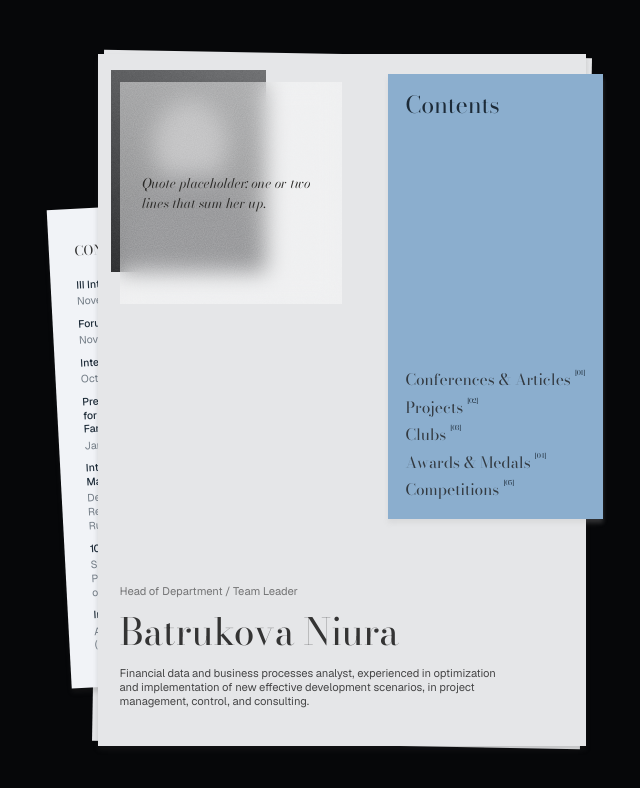
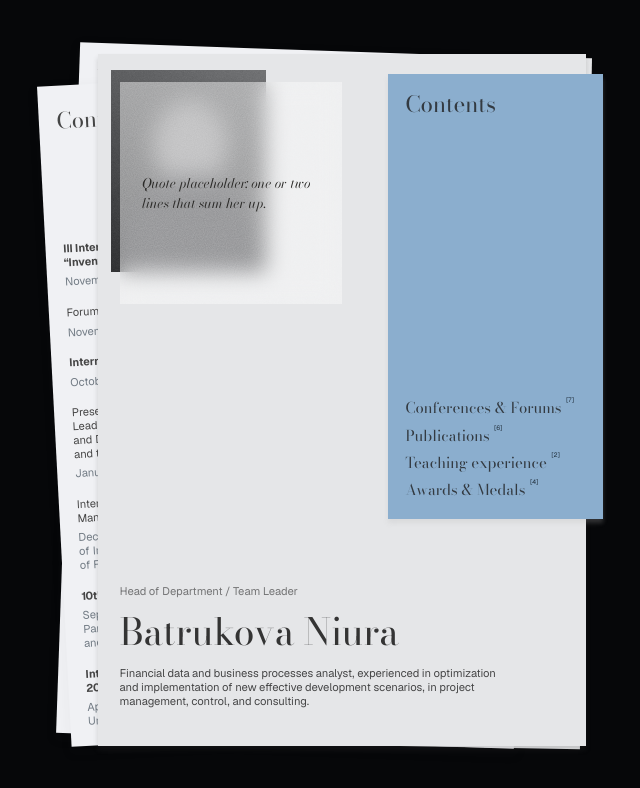
Before and after one commit to nikiuiux/batrukova-cv, a plain HTML site: page index.html in a window 1280 px wide. Shown: the whole page, without its empty margins (279-919 px from the left). Drawn offline with nearby package versions, Linux system fonts and the light colour scheme.

Commit message:
Replace conferences sheet with handoff sheets (Conferences & Forums, Publications), update menu
Co-Authored-By: Claude Opus 5.5 <noreply@anthropic.com>
Claude-Session: https://claude.ai/code/session_019nvruuMRh42WQDNguWqRBq

```diff
--- a/css/style.css
+++ b/css/style.css
@@ -64,8 +64,8 @@
   --card-ink: #1d2b38;
   --menu-ink: #333a41;
 
-  --font-display: "Bodoni 72 Oldstyle", "Bodoni Moda", "Didot", "Bodoni MT", Georgia, serif;
-  --font-italic: "Bodoni 72", "Bodoni 72 Oldstyle", "Bodoni Moda", "Didot", "Bodoni MT", Georgia, serif;
+  --font-display: "itc-bodoni-seventytwo", "Bodoni 72 Oldstyle", "Bodoni Moda", "Didot", "Bodoni MT", Georgia, serif;
+  --font-italic: "itc-bodoni-seventytwo", "Bodoni 72", "Bodoni 72 Oldstyle", "Bodoni Moda", "Didot", "Bodoni MT", Georgia, serif;
   --font-title: "Instrument Serif", "Bodoni 72 Oldstyle", "Bodoni Moda", Georgia, serif;
   --font-text: "Medeo Sans Display", "Medeo Sans", "Inter", system-ui, -apple-system, "Segoe UI", sans-serif;
 }
@@ -247,9 +247,9 @@ body {
   margin: 0;
   font-family: var(--font-title);
   font-weight: 400;
-  font-size: 4.78cqw;
-  line-height: 5.46cqw;
-  color: var(--card-ink);
+  font-size: 4.584cqw;             /* 33.2px in the 320px menu */
+  line-height: 5.239cqw;
+  color: #333a41;
 }
 
 .menu {
@@ -258,7 +258,7 @@ body {
   padding: 0;
   display: flex;
   flex-direction: column;
-  gap: 0.91cqw;
+  gap: 0.873cqw;
 }
 
 .menu a {
@@ -270,12 +270,12 @@ body {
   cursor: pointer;
 }
 
-.menu__label { font-family: var(--font-display); font-size: 3.185cqw; }
+.menu__label { font-family: var(--font-display); font-size: 3.056cqw; }
 
 .menu__num {
-  font-family: var(--font-display);
-  font-size: 1.365cqw;
-  letter-spacing: -0.109cqw;
+  font-family: "Medeo Sans", var(--font-text);
+  font-variation-settings: "opsz" 14;
+  font-size: 1.31cqw;               /* 9.5px in the 320px menu */
   color: var(--card-ink);
 }
 
@@ -287,61 +287,89 @@ body {
 
 .menu a:focus-visible { outline: 2px solid var(--card-ink); outline-offset: 3px; }
 
-/* ---------- A5 sheets (Figma frame "A5 - 1 / paragraphs", 304.452 × 431.307)
-   Same Figma scale as the intro sheet: 1px = 0.22752cqw.
-   It lies under the intro sheet: drag the intro sheet away to see it. ---------- */
+/* ---------- Section sheets (Figma section "handoff")
+   Same Figma scale as the intro sheet: 1px in Figma = 0.22752cqw.
+   Conferences & Forums 420 × 595, Publications 412 × 622.
+   Stacked under the intro sheet; they peek out from its left edge. ---------- */
 
-.a5 {
+.page {
   position: absolute;
   z-index: 2;
-  width: 69.27cqw;
-  height: 98.13cqw;
-  background: #f1f3f7;
-  box-shadow: 0 0.91cqw 1.05cqw rgba(60, 60, 60, 0.2);
+  padding: 3.64cqw;                 /* 16px */
+  display: flex;
+  flex-direction: column;
+  justify-content: space-between;   /* title on top, content at the bottom */
+  background: #f0f1f4;
+  box-shadow: 0.2275cqw 0.91cqw 2.093cqw 0.91cqw rgba(52, 52, 52, 0.03);
   overflow: clip;
 }
 
-.a5--conferences {
+.page--conferences {
+  z-index: 2;
+  width: 95.558cqw;                 /* 420px */
+  height: 135.374cqw;               /* 595px */
   --rot: -3deg;
-  left: -8cqw;   /* peeks out to the left from under the intro sheet */
-  top: 30cqw;
+  left: -9cqw;
+  top: 4cqw;
 }
 
-.a5__content {
-  position: absolute;
-  left: 5.233cqw;
-  top: 6.598cqw;
-  width: 58.7cqw;
-  display: flex;
-  flex-direction: column;
-  gap: 3.64cqw;
+.page--publications {
+  z-index: 1;
+  width: 93.738cqw;                 /* 412px */
+  height: 141.517cqw;               /* 622px */
+  --rot: 2deg;
+  left: -6cqw;
+  top: -1cqw;
 }
 
-.a5__title {
+.page__title {
   margin: 0;
   font-family: var(--font-display);
   font-weight: 400;
-  font-size: 2.73cqw;
+  font-size: 4.55cqw;               /* 20px */
   line-height: normal;
-  color: #343434;
+  color: #454545;
 }
 
+.page--publications .page__title { color: #343434; }
+
+/* conferences list */
 .events {
   list-style: none;
   margin: 0;
   padding: 0;
+  width: 58.018cqw;                 /* 255px */
   display: flex;
   flex-direction: column;
-  gap: 1.82cqw;
-  font-family: var(--font-text);
-  font-size: 2.161cqw;
-  line-height: 2.844cqw;
+  gap: 3.64cqw;                     /* 16px */
+  font-family: "Medeo Sans", var(--font-text);
+  font-variation-settings: "opsz" 14;
+  font-size: 2.275cqw;              /* 10px */
 }
 
-.event { display: flex; flex-direction: column; gap: 0.455cqw; }
+.event { display: flex; flex-direction: column; gap: 0.91cqw; }   /* 4px */
 .event p { margin: 0; }
-.event__name { font-weight: 500; color: #1d2b38; }
-.event__details { font-weight: 400; color: rgba(29, 43, 56, 0.6); }
+.event__name { line-height: 2.844cqw; color: #454545; }          /* lh 12.5px */
+.event--key .event__name {
+  font-family: "Medeo Sans Display", var(--font-text);
+  font-variation-settings: "opsz" 32;
+  font-weight: 700;
+}
+.event__name--narrow { max-width: 33.67cqw; }                     /* 148px */
+.event__name--wide { max-width: 50.737cqw; }                      /* 223px */
+.event__details { line-height: normal; color: rgba(29, 43, 56, 0.6); }
+
+/* publications list */
+.pubs {
+  font-family: "Medeo Sans", var(--font-text);
+  font-variation-settings: "opsz" 14;
+  font-size: 2.275cqw;              /* 10px */
+  line-height: 2.844cqw;            /* 12.5px */
+  color: #252525;
+}
+.pubs p { margin: 0 0 2.73cqw; }  /* 12px */
+.pubs p:last-child { margin-bottom: 0; }
+.pub__source { color: rgba(69, 69, 69, 0.6); }
 
 /* ---------- "put back" button, shows up after something was moved ---------- */
 
--- a/index.html
+++ b/index.html
@@ -19,41 +19,59 @@
       <!-- Every element with data-drag can be grabbed and moved. -->
       <div class="sheet sheet--back" data-drag aria-hidden="true"></div>
 
-      <!-- A5 sheet: Conferences & Forums. Lies under the intro sheet. -->
-      <article class="a5 a5--conferences" data-drag id="conferences">
-        <div class="a5__content">
-          <h2 class="a5__title">CONFERENCES &amp; FORUMS</h2>
+      <!-- Section sheets from Figma section "handoff". They lie under the intro sheet;
+           drag the intro sheet away or click a menu item to bring one on top. -->
+
+      <article class="page page--publications" data-drag id="publications">
+        <h2 class="page__title">Publications</h2>
+        <div class="pubs">
+          <p><span class="pub__title">Public-private partnership: risks of&nbsp;implementing infrastructure projects, 2021</span><br>
+             <span class="pub__source">Actual Issues of&nbsp;Modern Economy, No.&nbsp;2, pp.&nbsp;364–368, 2021 (In&nbsp;Russ)</span></p>
+          <p><span class="pub__title">Financing Infrastructure Projects in&nbsp;Public-Private Partnerships: The&nbsp;UK Experience</span>
+             <span class="pub__source">Economics and&nbsp;Management: Problems, Solutions, Vol.&nbsp;1, No.&nbsp;1 (121), pp.&nbsp;123–127, 2022. (In&nbsp;Russ)</span></p>
+          <p><span class="pub__title">Financing Infrastructure Projects Implemented Using Public-Private Partnership Mechanisms</span>
+             <span class="pub__source">Financial Economy, Vol.&nbsp;5, No.&nbsp;5, pp.&nbsp;372–375, 2022. (In&nbsp;Russ)</span></p>
+          <p><span class="pub__title">Taxation in&nbsp;the&nbsp;Implementation of&nbsp;Public-Private Partnership Projects</span><br>
+             <span class="pub__source">Economics and&nbsp;Management, Vol.&nbsp;29, No.&nbsp;3, pp.&nbsp;345–351, 2023. (In&nbsp;Russ)</span></p>
+          <p><span class="pub__title">Tax Incentives in&nbsp;the&nbsp;System of&nbsp;State Support Measures for&nbsp;Industrial Development</span><br>
+             <span class="pub__source">Bulletin of&nbsp;the&nbsp;Academy of&nbsp;Knowledge, No.&nbsp;2 (55), pp.&nbsp;295–299, 2023. (In&nbsp;Russ)</span></p>
+          <p><span class="pub__title">Financing Instruments in&nbsp;Structuring Public-Private Partnership Projects</span><br>
+             <span class="pub__source">Bulletin of&nbsp;the&nbsp;Academy of&nbsp;Knowledge, No.&nbsp;5 (58), 2023. (In&nbsp;Russ)</span></p>
+        </div>
+      </article>
+
+      <article class="page page--conferences" data-drag id="conferences">
+        <h2 class="page__title">Conferences &amp; Forums</h2>
         <ul class="events">
-            <li class="event">
-              <p class="event__name">III International Symposium "Inventing the Future"</p>
-              <p class="event__details">November 12–13, 2026 — Participant</p>
+          <li class="event event--key">
+            <p class="event__name event__name--narrow">III International Symposium “Inventing the&nbsp;Future”</p>
+            <p class="event__details">November 12–13, 2026&nbsp;— Participant</p>
           </li>
           <li class="event">
-              <p class="event__name">Forum "Platform Economy Day"</p>
-              <p class="event__details">November 11, 2026 — Attendee</p>
+            <p class="event__name">Forum “Platform Economy Day”</p>
+            <p class="event__details">November 11, 2026&nbsp;— Attendee</p>
+          </li>
+          <li class="event event--key">
+            <p class="event__name">International Forum “Russian Energy Week 2026”</p>
+            <p class="event__details">October 14–16, 2026&nbsp;— Participant</p>
           </li>
           <li class="event">
-              <p class="event__name">International Forum "Russian Energy Week 2026"</p>
-              <p class="event__details">October 14–16, 2026 — Participant</p>
+            <p class="event__name event__name--wide">Presentation of&nbsp;Russian Management Leadership Program for&nbsp;the&nbsp;Civil Service and&nbsp;Development Institutions of&nbsp;the&nbsp;Far East and&nbsp;the&nbsp;Arctic</p>
+            <p class="event__details">January 21, 2026&nbsp;— Participant</p>
           </li>
           <li class="event">
-              <p class="event__name">Presentation of Russian Management Leadership Program for the Civil Service and Development Institutions of the Far East and the Arctic</p>
-              <p class="event__details">January 21, 2026 — Participant</p>
+            <p class="event__name">International Scientific and&nbsp;Practical Conference “Asset Management 2025”</p>
+            <p class="event__details">December 9, 2025, Moscow State Institute of&nbsp;International Relations (University) of&nbsp;the&nbsp;Ministry of&nbsp;Foreign Affairs of&nbsp;the&nbsp;Russian Federation&nbsp;— Attendee</p>
           </li>
-            <li class="event">
-              <p class="event__name">International Scientific and Practical Conference "Asset Management 2025"</p>
-              <p class="event__details">December 9, 2025, Moscow State Institute of International Relations (University) of the Ministry of Foreign Affairs of the Russian Federation — Attendee</p>
+          <li class="event event--key">
+            <p class="event__name">10th International Eastern Economic Forum (EEF)</p>
+            <p class="event__details">September 3–6, 2025&nbsp;— Panel Discussion Attendee; Participant in&nbsp;negotiations with&nbsp;Chinese partners and&nbsp;teams of&nbsp;Russian regional governors</p>
           </li>
-            <li class="event">
-              <p class="event__name">10th International Eastern Economic Forum (EEF)</p>
-              <p class="event__details">September 3–6, 2025 — Panel Discussion Attendee; Participant in negotiations with Chinese partners and teams of Russian regional governors</p>
-            </li>
-            <li class="event">
-              <p class="event__name">International Youth Scientific Forum "Lomonosov-2025"</p>
-              <p class="event__details">April 23–25, 2025, Lomonosov Moscow State University (LMSU) — Attendee</p>
+          <li class="event event--key">
+            <p class="event__name">International Youth Scientific Forum “Lomonosov-2025”</p>
+            <p class="event__details">April 23–25, 2025, Lomonosov Moscow State University (LMSU)&nbsp;— Attendee</p>
           </li>
         </ul>
-        </div>
       </article>
 
       <article class="sheet sheet--intro" data-drag id="intro">
@@ -68,11 +86,10 @@
       <nav class="card" data-drag aria-label="Sections">
         <h2 class="card__title">Contents</h2>
         <ol class="menu">
-          <li><a href="#conferences" draggable="false"><span class="menu__label">Conferences &amp; Articles</span><span class="menu__num">[01]</span></a></li>
-          <li><a href="#projects" draggable="false"><span class="menu__label">Projects</span><span class="menu__num">[02]</span></a></li>
-          <li><a href="#clubs" draggable="false"><span class="menu__label">Clubs</span><span class="menu__num">[03]</span></a></li>
-          <li><a href="#awards" draggable="false"><span class="menu__label">Awards &amp; Medals</span><span class="menu__num">[04]</span></a></li>
-          <li><a href="#competitions" draggable="false"><span class="menu__label">Competitions</span><span class="menu__num">[05]</span></a></li>
+          <li><a href="#conferences" draggable="false"><span class="menu__label">Conferences &amp; Forums</span><span class="menu__num">[7]</span></a></li>
+          <li><a href="#publications" draggable="false"><span class="menu__label">Publications</span><span class="menu__num">[6]</span></a></li>
+          <li><a href="#teaching" draggable="false"><span class="menu__label">Teaching experience</span><span class="menu__num">[2]</span></a></li>
+          <li><a href="#awards" draggable="false"><span class="menu__label">Awards &amp; Medals</span><span class="menu__num">[4]</span></a></li>
         </ol>
       </nav>
 
--- a/js/drag.js
+++ b/js/drag.js
@@ -77,6 +77,9 @@
       if (!target || !target.hasAttribute('data-drag')) return;
       e.preventDefault();
       target.style.zIndex = ++top;
+      // the menu card stays above the sheet it opened, so the next item is still clickable
+      const card = a.closest('[data-drag]');
+      if (card) card.style.zIndex = ++top;
       target.animate(
         [{ scale: 1 }, { scale: 1.02 }, { scale: 1 }],
         { duration: 350, easing: 'ease-out' }
```
Lines whose indentation alone changed are shown as unchanged.
